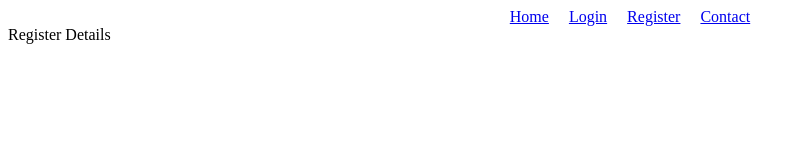
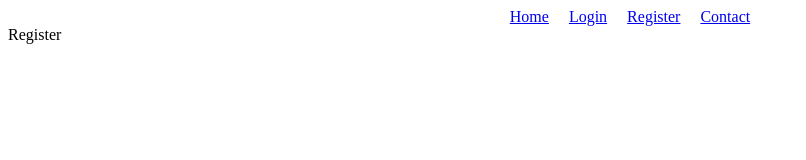
Before and after one commit to NageshGandikota549/cloudHunt, a React (Create React App) app in the folder product-management/: page /register in a window 1280 px wide. Shown: the top 160 px of the page, without its empty margins (0-806 px from the left). Built offline with nearby package versions, Linux system fonts and the light colour scheme.

Commit message:
chnaged comments

```diff
--- a/product-management/src/register/Register.jsx
+++ b/product-management/src/register/Register.jsx
@@ -1,5 +1,5 @@
 import React from "react";
 
 export const Register = () => {
-  return <div>Register Details</div>;
+  return <div>Register </div>;
 };
```
